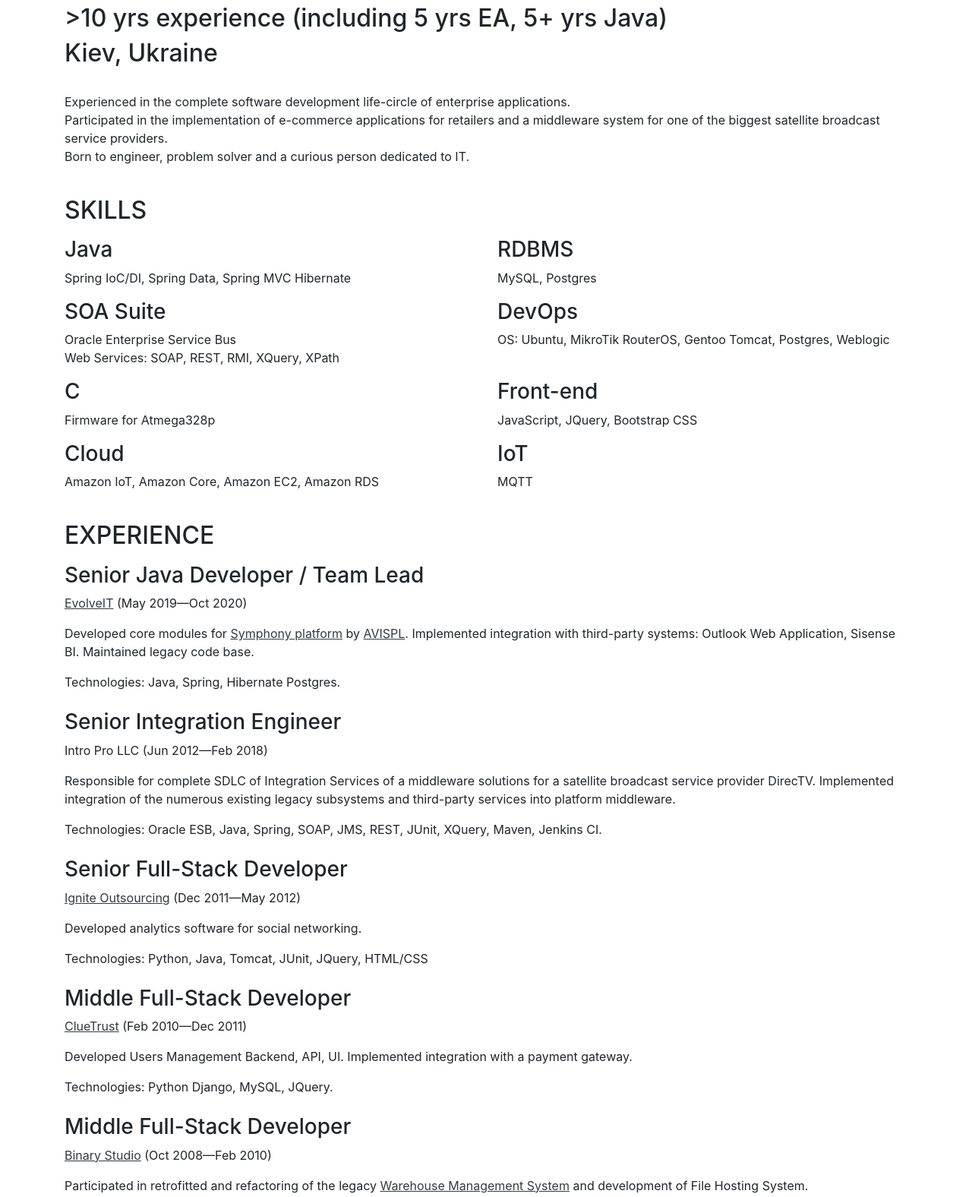
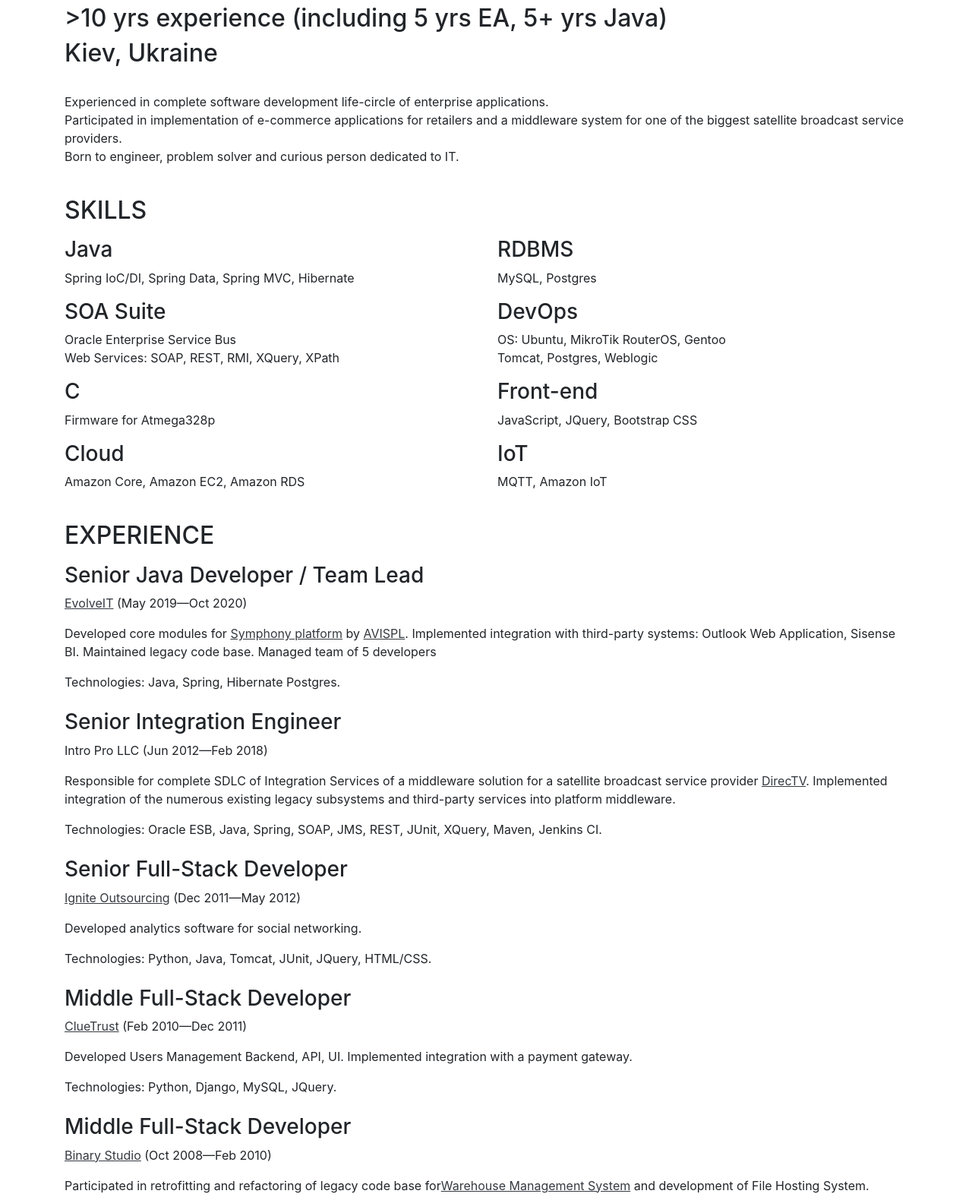
Before and after one commit to denysobukh/denysobukh.github.io, a plain HTML site: page index.html in a window 1280 px wide. Shown: the part 268-1844 px from the top of the page at 76% size. Drawn offline with nearby package versions, Linux system fonts and the light colour scheme.

Commit message:
minor fixes

```diff
--- a/index.html
+++ b/index.html
@@ -41,13 +41,13 @@
         </div>
         <div class="row pt-4">
             <div class="col">
-                <p>Experienced in the complete software development life-circle of enterprise applications.<br>
-                    Participated in the
-                    implementation of e-commerce applications for retailers and a middleware system for one of the
+                <p>Experienced in complete software development life-circle of enterprise applications.<br>
+                    Participated in implementation of e-commerce applications for retailers and a middleware system for
+                    one of the
                     biggest
                     satellite
                     broadcast service providers.<br>
-                    Born to engineer, problem solver and a curious person dedicated to IT.</p>
+                    Born to engineer, problem solver and curious person dedicated to IT.</p>
             </div>
         </div>
     </header>
@@ -60,8 +60,7 @@
         <div class="row row-cols-2 pt-2">
             <div class="col">
                 <h3>Java</h3>
-                <p>Spring IoC/DI, Spring Data, Spring MVC
-                    Hibernate</p>
+                <p>Spring IoC/DI, Spring Data, Spring MVC, Hibernate</p>
             </div>
             <div class="col">
                 <h3>RDBMS</h3>
@@ -73,7 +72,7 @@
             </div>
             <div class="col">
                 <h3>DevOps</h3>
-                <p>OS: Ubuntu, MikroTik RouterOS, Gentoo
+                <p>OS: Ubuntu, MikroTik RouterOS, Gentoo<br>
                     Tomcat, Postgres, Weblogic</p>
             </div>
             <div class="col">
@@ -86,10 +85,10 @@
             </div>
             <div class="col">
                 <h3>Cloud</h3>
-                <p>Amazon IoT, Amazon Core, Amazon EC2, Amazon RDS</p>
+                <p>Amazon Core, Amazon EC2, Amazon RDS</p>
             </div>
             <div class="col">
-                <h3>IoT</h3>MQTT
+                <h3>IoT</h3>MQTT, Amazon IoT
             </div>
         </div>
         <div class="row pt-4">
@@ -109,7 +108,7 @@
                     platform</a> by <a class="text-dark underline" href="https://avispl.com/">AVISPL</a>.
                     Implemented integration with third-party systems: Outlook Web Application, Sisense BI. Maintained
                     legacy code
-                    base.</p>
+                    base. Managed team of 5 developers</p>
                 <p>Technologies: Java, Spring, Hibernate Postgres.</p>
             </div>
         </div>
@@ -118,8 +117,8 @@
                 <h3>Senior Integration Engineer</h3>
                 <p>Intro Pro LLC&nbsp;(Jun 2012&mdash;Feb 2018)</p>
                 <p>
-                    Responsible for complete SDLC of Integration Services of a middleware solutions for a satellite
-                    broadcast service provider DirecTV. Implemented integration of the numerous existing legacy
+                    Responsible for complete SDLC of Integration Services of a middleware solution for a satellite
+                    broadcast service provider <a href="https://www.directv.com/" class="underline text-dark">DirecTV</a>. Implemented integration of the numerous existing legacy
                     subsystems and
                     third-party services into platform middleware.</p>
                 <p> Technologies: Oracle ESB, Java, Spring, SOAP, JMS, REST, JUnit,
@@ -132,7 +131,7 @@
                 <p><a href="https://igniteoutsourcing.com/" class="underline text-dark">Ignite Outsourcing</a>&nbsp;(Dec
                     2011&mdash;May 2012)</p>
                 <p>Developed analytics software for social networking. </p>
-                <p>Technologies: Python, Java, Tomcat, JUnit, JQuery, HTML/CSS</p>
+                <p>Technologies: Python, Java, Tomcat, JUnit, JQuery, HTML/CSS.</p>
             </div>
         </div>
         <div class="row pt-2">
@@ -142,7 +141,7 @@
                     2011)</p>
                 <p>Developed Users Management Backend, API, UI. Implemented integration with a payment
                     gateway.</p>
-                <p>Technologies: Python Django, MySQL, JQuery.</p>
+                <p>Technologies: Python, Django, MySQL, JQuery.</p>
             </div>
         </div>
         <div class="row pt-2">
@@ -150,10 +149,10 @@
                 <h3>Middle Full-Stack Developer</h3>
                 <p><a href="https://binary-studio.com/" class="underline text-dark">Binary Studio</a>&nbsp;(Oct 2008&mdash;Feb
                     2010)</p>
-                <p>Participated in retrofitted and refactoring of the legacy <a
+                <p>Participated in retrofitting and refactoring of legacy code base for<a
                         href="https://www.barcoding.com.au/inventory-management/" class="underline text-dark">Warehouse
                     Management System</a> and development of File Hosting System.</p>
-                <p>Technologies: Python, Django, PHP, Interbase/Firebird, JQuery</p>
+                <p>Technologies: Python, Django, PHP, Interbase/Firebird, JQuery.</p>
             </div>
         </div>
         <div class="row pt-2">
@@ -172,7 +171,6 @@
         </div>
         <div class="row pt-1">
             <div class="col">
-
                 <h3>Bachelor's Degree in Computer Engineering</h3>
                 <p>NTUU Igor Sikorsky Kyiv Polytechnic Institute (Dec 2018)<br>Thesis: Methods of Adaptation Cloud
                     Services to Internet of Things.</p>
```
